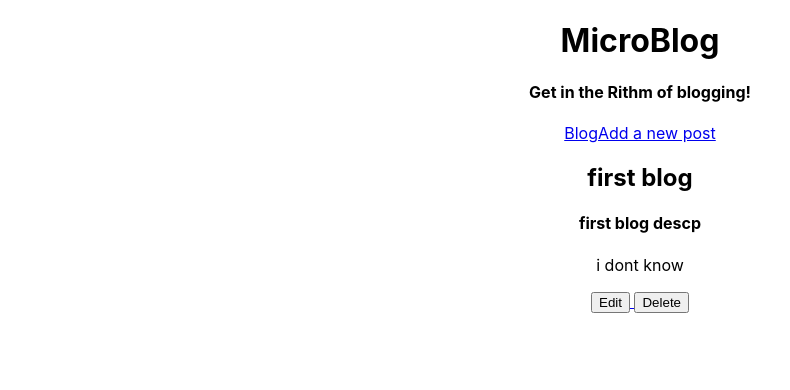
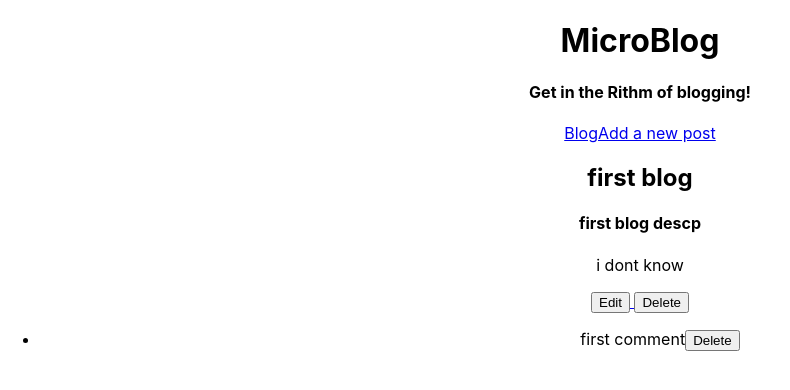
Before and after one commit to nwweeden/microblog, a React (Create React App) app: page /1 in a window 1280 px wide. Shown: the top 390 px of the page, without its empty margins (0-790 px from the left). Built offline with nearby package versions, Linux system fonts and the light colour scheme.

Commit message:
shifted state to objects and structured comments

```diff
--- a/src/App.js
+++ b/src/App.js
@@ -14,34 +14,37 @@ import uuid from 'uuid/v4'
  *
  *
  * State:
- *  - blogs(obj of arrays [{title, description, post}])
+ *  - blogs(obj of obj { id: {title, description, body, comments: [{id: 'c1', text: 't2'}, {}])
  */
 function App() {
-  const dummyData = [{ id: 1, title: "first blog", description: "first blog descp", body: "i dont know" }]
+  const dummyData = {'1': {title: "first blog", description: "first blog descp", body: "i dont know", comments: [{id: 'a', text:'first comment'}] }}
   const [blogs, setBlog] = useState(dummyData)
-  console.log("blogs state", blogs)
 
   function deleteBlog(blogId) {
-    setBlog(blogs => blogs.filter(blog => (blog.id !== parseInt(blogId))))
+    const blogCopy = {...blogs}
+    delete blogCopy[blogId]
+    setBlog(blogCopy)
   }
 
-  function addBlog(newBlog) {
-    if (!newBlog.id) {
-      const newBlogWithId = { ...newBlog, id: uuid() }
-      setBlog(blogs => [...blogs, newBlogWithId])
-    } else {
-      setBlog(blogs => blogs.map(element => {
-        if (element.id === newBlog.id) return newBlog
-        else return element
-      }))
+  function addBlog(blog, id) {
+    if (!id) id = uuid()
+
+    setBlog(blogs => {
+        return {...blogs, [id]: blog }
+      })
     }
+
+  function deleteComment(postId, id){
+    const comments = blogs[postId].comments
+    const newComments = comments.filter(comment => comment.id !== id)
+    setBlog({...blogs}, blogs[postId].comments = newComments)
   }
 
   return (
     <div className="App">
       <BrowserRouter>
         <NavBar />
-        <Routes blogs={blogs} deleteBlog={deleteBlog} addBlog={addBlog} />
+        <Routes blogs={blogs} deleteBlog={deleteBlog} addBlog={addBlog} deleteComment={deleteComment}/>
       </BrowserRouter>
     </div>
   );
--- a/src/Blog.js
+++ b/src/Blog.js
@@ -1,7 +1,7 @@
 import React from 'react';
 
 function Blog({ blog, isBlogList }) {
-
+  // console.log('single blog is:', blog)
   return (
     <div className="Blog">
       <h2>{blog.title}</h2>
--- a/src/BlogDetail.js
+++ b/src/BlogDetail.js
@@ -2,14 +2,15 @@ import React, { useState } from 'react'
 import Blog from './Blog'
 import BlogForm from './BlogForm'
 import { useParams, Link } from 'react-router-dom'
+import CommentList from './CommentList'
 
 
-function BlogDetail({ blogs, deleteBlog, addBlog}) {
+function BlogDetail({ blogs, deleteBlog, addBlog, deleteComment}) {
 
   const [isEditing, setIsEditing] = useState(false)
   const { postId } = useParams()
 
-  const blog = blogs.find(element =>  element.id === parseInt(postId))
+  const blog = blogs[postId]
 
   function handleEdit() {
     setIsEditing(true)
@@ -19,7 +20,7 @@ function BlogDetail({ blogs, deleteBlog, addBlog}) {
     deleteBlog(postId)
   }
 
-  const blogDetailDisplay = isEditing ? <BlogForm blog={blog} addBlog={addBlog}/> :
+  const blogDetailDisplay = isEditing ? <BlogForm blog={blog} id={postId} addBlog={addBlog}/> :
     <>
       <Blog blog={blog} />
       <button onClick={handleEdit}>Edit</button>
@@ -29,6 +30,7 @@ function BlogDetail({ blogs, deleteBlog, addBlog}) {
   return (
     <div>
       {blogDetailDisplay}
+      <CommentList comments={blog.comments} deleteComment={deleteComment} postId={postId}/>
     </div>
   )
 }
--- a/src/BlogForm.js
+++ b/src/BlogForm.js
@@ -1,15 +1,18 @@
 import React, { useState} from 'react'
 import { Link, useHistory } from 'react-router-dom'
 
-function BlogForm({ addBlog, blog }) {
+function BlogForm({ addBlog, blog, id }) {
   const history = useHistory()
 
-  //TODO: will need to update initital form data based on how form is used
-  const initialFormData = {
-    id: blog.id,
-    title: blog.title || '',
-    description: blog.description || '',
-    body: blog.body || '',
+  const initialFormData = blog ? {
+    // id: blog.id,
+    title: blog.title,
+    description: blog.description,
+    body: blog.body
+  } : {
+    title: '',
+    description: '',
+    body: ''
   }
 
   const [formData, setFormData] = useState(initialFormData);
@@ -24,7 +27,7 @@ function BlogForm({ addBlog, blog }) {
 
   function handleSubmit(evt) {
     evt.preventDefault();
-    addBlog(formData)
+    addBlog(formData, id)
     setFormData(initialFormData)
     history.push("/")
   }
--- a/src/BlogList.js
+++ b/src/BlogList.js
@@ -3,11 +3,12 @@ import Blog from './Blog'
 import {Link} from 'react-router-dom'
 
 function BlogList({blogs}){
-  //iterate over blogs to create all blogs
-  //const blogDisplay = <Blog />
 
-  const renderBlogs = blogs.map(blog => (
-    <Link  key={blog.id} to={`/${blog.id}`}><Blog blog={blog} isBlogList={true}/></Link>
+  // console.log('blogs are:', blogs)
+  const renderBlogs = Object.entries(blogs).map(([key, value]) => (
+    <Link key={key} to={`/${key}`}>
+      <Blog blog={value} isBlogList={true}/>
+    </Link>
   ))
 
   return(
--- /dev/null
+++ b/src/Comment.js
@@ -0,0 +1,17 @@
+import React from 'react'
+
+function Comment({comment, deleteComment, postId}){
+
+  function handleDelete(){
+    deleteComment(postId, comment.id)
+  }
+
+  return (
+    <li>
+      {comment.text}
+      <button onClick={handleDelete}>Delete</button>
+    </li>
+  )
+}
+
+export default Comment
--- /dev/null
+++ b/src/CommentList.js
@@ -0,0 +1,26 @@
+import React from 'react';
+import Comment from './Comment'
+
+function CommentList({ comments, deleteComment, postId}) {
+
+  // blogs(obj of obj { id: {title, description, post, comments: [{id: 'c1', text: 't2'}, {}])
+
+  const renderComments = comments.map(comment =>
+  <Comment key={comment.id} comment={comment} deleteComment={deleteComment} postId={postId}/>)
+
+// const commentsAsArray = Object.entries(comments)
+// commentsAsArray.sort((a, b) => b.date - a.date)
+// const renderComments = Object.entries(comments).map(([key, value]) => (
+//   <li>
+//     {value}
+//   </li>
+// ))
+
+return (
+  <ul>
+    {renderComments}
+  </ul>
+)
+}
+
+export default CommentList
--- a/src/Routes.js
+++ b/src/Routes.js
@@ -15,7 +15,7 @@ import BlogDetail from './BlogDetail'
  * State:
  *
  */
-function Routes({blogs, deleteBlog, addBlog}){
+function Routes({blogs, deleteBlog, addBlog, deleteComment}){
   return(
     <div className ='Router'>
       <Switch>
@@ -26,7 +26,7 @@ function Routes({blogs, deleteBlog, addBlog}){
           <NewBlog addBlog={addBlog}/>
         </Route>
         <Route exact path='/:postId'>
-          <BlogDetail blogs={blogs} deleteBlog={deleteBlog} addBlog={addBlog}/>
+          <BlogDetail blogs={blogs} deleteBlog={deleteBlog} addBlog={addBlog} deleteComment={deleteComment}/>
         </Route>
       </Switch>
     </div>
```
